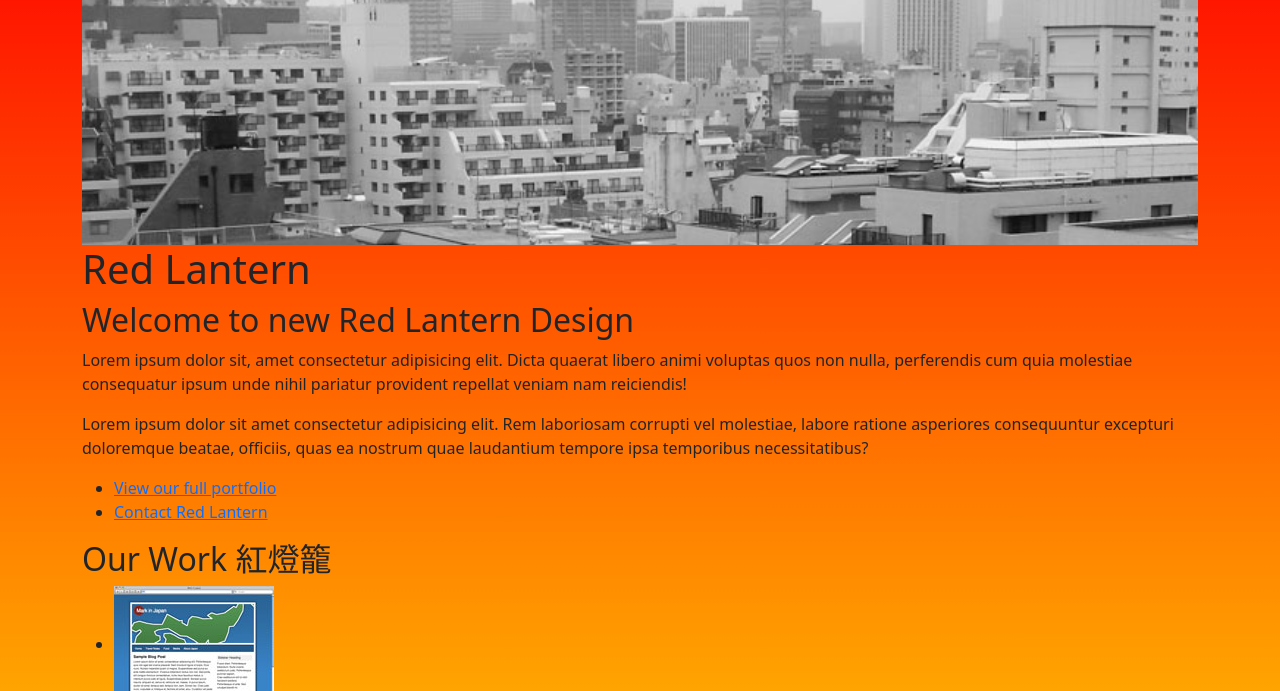
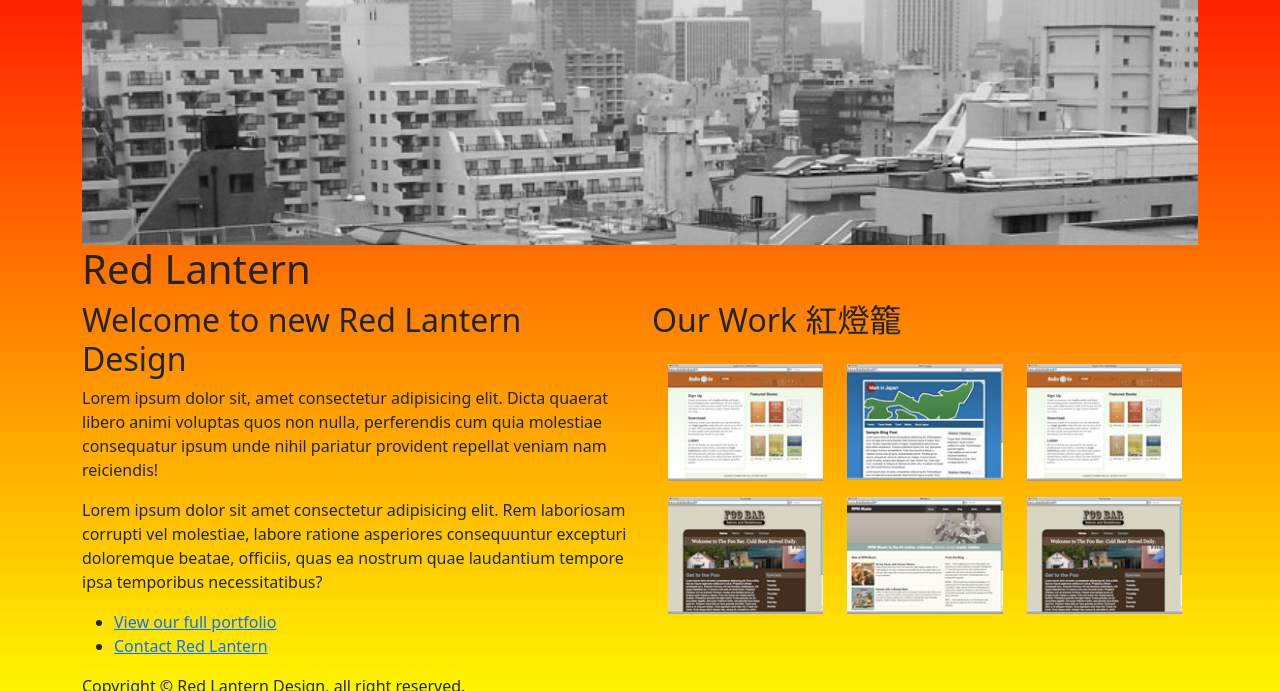
Before and after one commit to aprilip/t1, a plain HTML site: page ex1_bs5.html in a window 1280 px wide. Shown: the part 109-800 px from the top of the page. Drawn offline with nearby package versions, Linux system fonts and the light colour scheme.

Commit message:
221021v1

```diff
--- a/ex1_bs5.html
+++ b/ex1_bs5.html
@@ -33,7 +33,8 @@
                 <img class="w-100" src="images/tokyo.jpg" alt="Tokyo buliding">
                 <h1>Red Lantern</h1>
             </section>
-            <section id="content">
+            <div class="row">
+            <section id="content" class="col-md-6 col-12">
                 <h2>Welcome to new Red Lantern Design</h2>
                 <p>Lorem ipsum dolor sit, amet consectetur adipisicing elit. Dicta quaerat libero animi voluptas quos non nulla, perferendis cum quia molestiae consequatur ipsum unde nihil pariatur provident repellat veniam nam reiciendis! </p>
                 <p>Lorem ipsum dolor sit amet consectetur adipisicing elit. Rem laboriosam corrupti vel molestiae, labore ratione asperiores consequuntur excepturi doloremque beatae, officiis, quas ea nostrum quae laudantium tempore ipsa temporibus necessitatibus?</p>
@@ -42,15 +43,18 @@
                 <li><a href="contact.html">Contact Red Lantern</a></li>
             </ul>
             </section>
-            <section id="sidebar">
+            <section id="sidebar" class="col-md-6 col-12">
                 <h2>Our Work 紅燈籠</h2>
-                <ul id="port">
-                    <li><img src="images/markinjapan.jpg" alt=""></li>
-                    <li><img src="images/a2g.jpg" alt=""></li>
-                    <li><img src="images/foobar.jpg" alt=""></li>
-                    <li><img src="images/rpm.jpg" alt=""></li>
+                <ul id="port" class="row p-3">
+                    <div class="col-lg-4 col-md-6 col-12"><img class="w-100 mb-3"src="images/a2g.jpg" alt=""></div>
+                    <div class="col-lg-4 col-md-6 col-12"><img class="w-100 mb-3"src="images/markinjapan.jpg" alt=""></div>
+                    <div class="col-lg-4 col-md-6 col-12"><img class="w-100 mb-3"src="images/a2g.jpg" alt=""></div>
+                    <div class="col-lg-4 col-md-6 col-12"><img class="w-100"src="images/foobar.jpg" alt=""></div>
+                    <div class="col-lg-4 col-md-6 col-12"><img class="w-100"src="images/rpm.jpg" alt=""></div>
+                    <div class="col-lg-4 col-md-6 col-12"><img class="w-100"src="images/foobar.jpg" alt=""></div>
                 </ul>
             </section>
+        </div>
             <footer>
                 <p>Copyright &copy; Red Lantern Design, all right reserved.</p>
             </footer>
```
